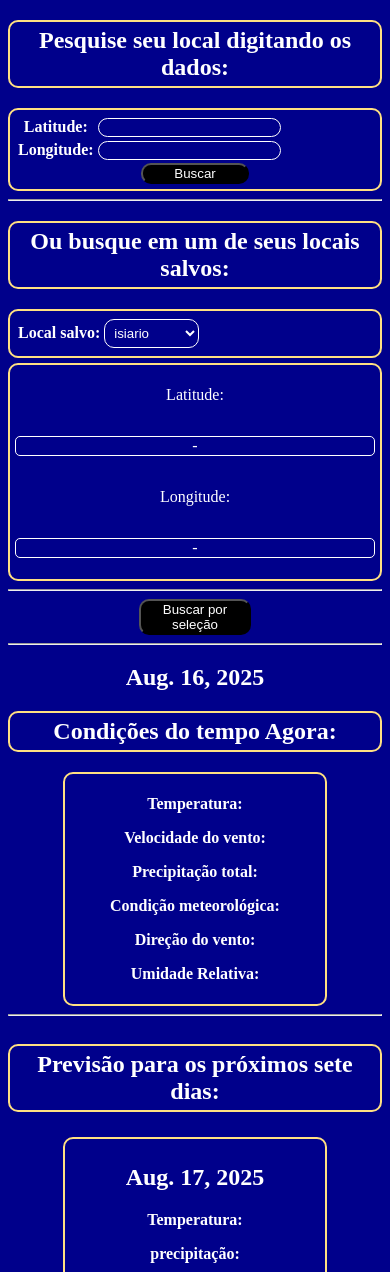
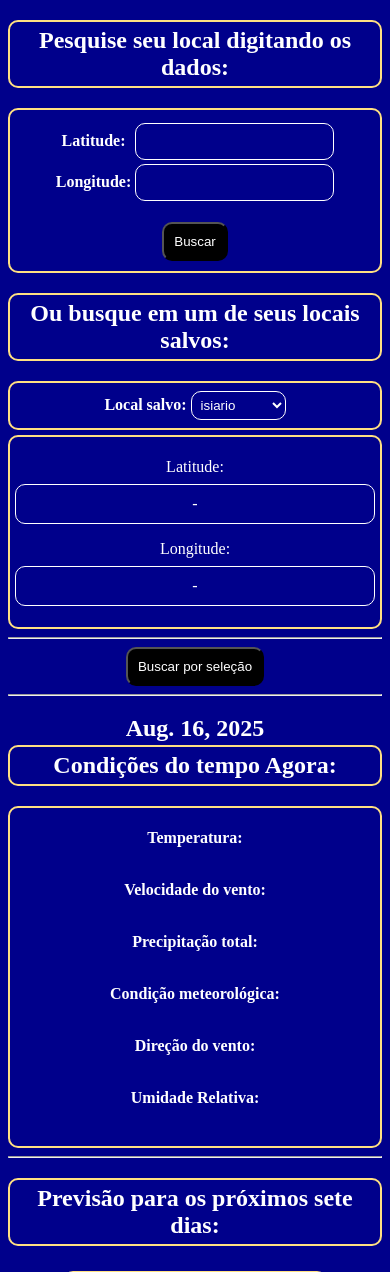
Before and after one commit to sandro20231/meteorologia3, a Django app: page / in a window 390 px wide. Shown: the part 152-1424 px from the top of the page. Run offline with Django 5.2, Linux system fonts and the light colour scheme; a user stored in the database is signed in; data comes from the database, SQL or seed files in the repository.

Commit message:
css e responsividade prontos

```diff
--- a/tempo/t2/static/t2/estilo.css
+++ b/tempo/t2/static/t2/estilo.css
@@ -48,6 +48,7 @@
     border: 1px solid white;
     border-radius: 10px;
     color: white;
+    padding: 10px;
 }
 
 
@@ -61,7 +62,7 @@
 button {
     background-color: black;
     border-radius: 10px;
-    width: 30%;
+    padding: 10px;
     color: white;
 }
 
@@ -180,6 +181,7 @@
 .estilop {
     color: white;
     text-align: center;
+    height: 10px;
 }
 
 #estilop {
@@ -194,8 +196,9 @@
 
 .estilop2 {
     border: 1px solid white;
-    border-radius: 5px;
+    border-radius: 10px;
     color: white;
+    padding: 10px;
     text-align: center;
 }
 
@@ -243,8 +246,41 @@
     margin-bottom: 5px;
 }
 
-.ll3 {
+.llestilo {
     display: flex;
     justify-content: center;
     flex-direction: column;
 }
+
+
+
+#estiloForm2 {
+    display: flex;
+
+    justify-content: center;
+
+    padding: 10px;
+}
+
+#estiloForm4 {
+    display: flex;
+    justify-content: center;
+}
+
+.estiloPrevisaoAgora {
+    width: 100%;
+}
+
+#estilo5 {
+    height: 20px;
+}
+
+.tabela10 {
+    display: flex;
+    justify-content: center;
+}
+
+.botao10 {
+    display: flex;
+    justify-content: center;
+}
--- a/tempo/t2/templates/t2/index.html
+++ b/tempo/t2/templates/t2/index.html
@@ -5,10 +5,11 @@
 
     <form action="{% url 'novolocal' %}" method="post" id="estiloForm1">
         {% csrf_token %}
+        <div class="tt1">
             <table>
                 <tbody>
                     <tr>
-                    <td><label><strong>Nome do local</strong></label></td>
+                        <td><label><strong>local:</strong></label></td>
                         <td><input type="text" name="nomeLocal" placeholder="Dê um nome ao local"><br></td>
                     </tr>
                     <tr>
@@ -21,6 +22,8 @@
                     </tr>
                 </tbody>
             </table><br>
+        </div>
+
 
         <button type="submit" id="estiloBtn1">Enviar novo local</button>
     </form>
@@ -29,8 +32,10 @@
 <div class="pesquisando-local">
     <div class="local-digitado">
         <h2 id="estilot2">Pesquise seu local digitando os dados:</h2>
+        <div>
             <form id="estiloForm2">
                 {% csrf_token %}
+                <div>
                     <table>
                         <tbody>
                             <tr>
@@ -42,11 +47,17 @@
                                 <td><input type="text" id="longitudeScript"><br></td>
                             </tr>
                         </tbody>
-            </table>
+                    </table><br>
 
                     <button id="btnBuscaLocalDigitadoScript" class="estiloBtn2">Buscar</button>
+                </div>
+
+
+
             </form>
-        <hr>
+        </div>
+
+
     </div>
     <div class="local-selection">
         <h2 id="estilot3">Ou busque em um de seus locais salvos:</h2>
@@ -75,11 +86,16 @@
         </div>
         <div class="llestilo">
             <div class="ll3">
+                <div>
                     <p class="estilop">Latitude:</p>
                     <p id="latitudeBusca" class="estilop2">-</p>
+                </div>
 
+                <div>
                     <p class="estilop">Longitude:</p>
                     <p id="longitudeBusca" class="estilop2">-</p>
+                </div>
+
 
             </div>
 
@@ -134,9 +150,10 @@
 
     <hr>
 </div>
+<h2 id="estilot5">Previsão para os próximos sete dias:</h2>
+<div class="tempo7d">
 
-<div class="tempo7d">
-    <h2 id="estilot5">Previsão para os próximos sete dias:</h2>
+
     <div class="d1">
         <h2 class="estilop">{{dia1}}</h2>
 
@@ -254,15 +271,17 @@
 </div>
 <hr>
 <div class="InserirComentario">
+    <div>
         <h1 id="estilot6">Escreva seu elogio crítica ou sugestão ao nosso sistema:</h1>
         <form action="{% url 'comentar' %}" method="post" id="estiloForm3">
             {% csrf_token %}
+            <div class="tabela10">
                 <table>
                     <thead>
                         <tr>
                             <td class="estilop"><label><strong>título</strong>:</label></td>
-                    <td class="estilop"><input type="text" name="tituloComentario" placeholder="Digite seu comentário"
-                            id="i1"></td>
+                            <td class="estilop"><input type="text" name="tituloComentario"
+                                    placeholder="Digite seu comentário" id="i1"></td>
                         </tr>
                         <tr>
                             <td class="estilop"><label><strong>Comentário:</strong></label></td>
@@ -270,10 +289,16 @@
                         </tr>
                     </thead>
                 </table>
+            </div>
+            <div class="botao10">
+                <button type="submit" class="estiloBtn4">Enviar</button>
+            </div>
 
-        <button type="submit" class="estiloBtn4">Enviar</button>
+
         </form>
         <hr>
+    </div>
+
 </div>
 <div class="comentariosInseridos">
     <h2 id="estilot7"> Segue abaixo o que falaram sobre nosso sistema:</h2>
```
Lines whose indentation alone changed are shown as unchanged.
